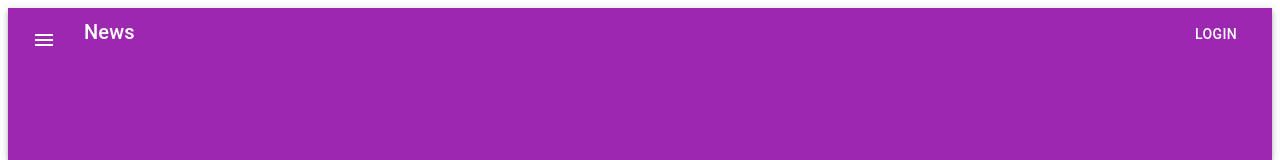
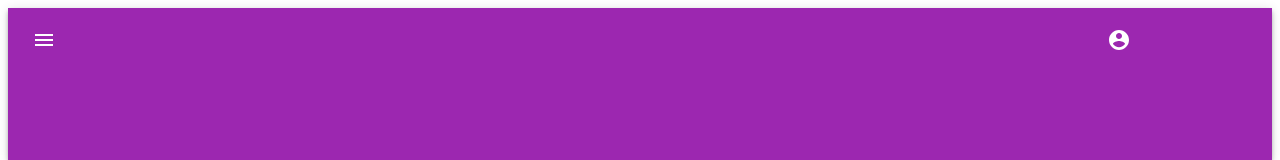
Before and after one commit to dotsync/wellness, a React (Create React App) app: page / in a window 1280 px wide. Shown: the top 160 px of the page. Built offline with nearby package versions, Linux system fonts and the light colour scheme.

Commit message:
Implements Navbar component

```diff
--- a/src/components/Navbar.js
+++ b/src/components/Navbar.js
@@ -1,15 +1,20 @@
 import React from 'react';
 import { makeStyles } from '@material-ui/core/styles';
 import MenuIcon from '@material-ui/icons/Menu';
-import { AppBar, Toolbar, Typography, Button, IconButton } from '@material-ui/core';
+import AccountCircleIcon from '@material-ui/icons/AccountCircle';
+import { AppBar, Toolbar, IconButton } from '@material-ui/core';
 
+import { Paper, Grid } from '@material-ui/core';
 const useStyles = makeStyles((theme) => ({
   root: {
     flexGrow: 1,
-    height: '20px'
   },
   menuButton: {
     marginRight: theme.spacing(2),
+  },
+  accountAvatarButton: {
+    flexGrow: 1,
+    marginLeft: 30
   },
   toolbar: {
     minHeight: 128,
@@ -29,13 +34,19 @@ export default function ButtonAppBar() {
     <div className={classes.root}>
       <AppBar position="static">
         <Toolbar className={classes.toolbar}>
-          <IconButton edge="start" className={classes.menuButton} color="inherit" aria-label="menu">
-            <MenuIcon />
-          </IconButton>
-          <Typography variant="h6" className={classes.title}>
-            News
-          </Typography>
-          <Button color="inherit">Login</Button>
+          <Grid container spacing={3}>
+            <Grid item xs={2}>
+              <IconButton edge="start" className={classes.menuButton} color="inherit" aria-label="menu">
+                <MenuIcon />
+              </IconButton>
+            </Grid>
+            <Grid item xs={8} />
+            <Grid item xs={2}>
+              <IconButton edge="start" className={classes.accountAvatarButton} color="inherit" aria-label="account">
+                <AccountCircleIcon />
+              </IconButton>
+            </Grid>
+          </Grid>
         </Toolbar>
       </AppBar>
     </div>
```
